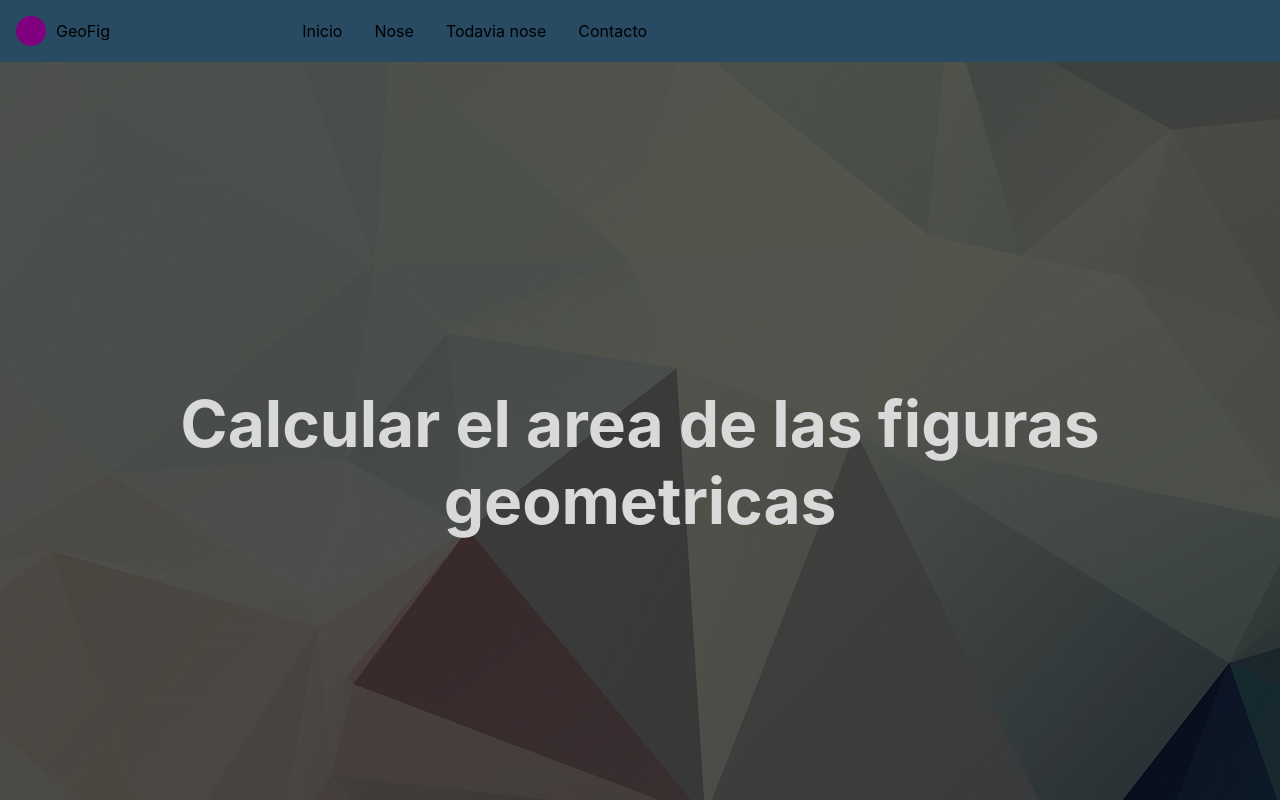
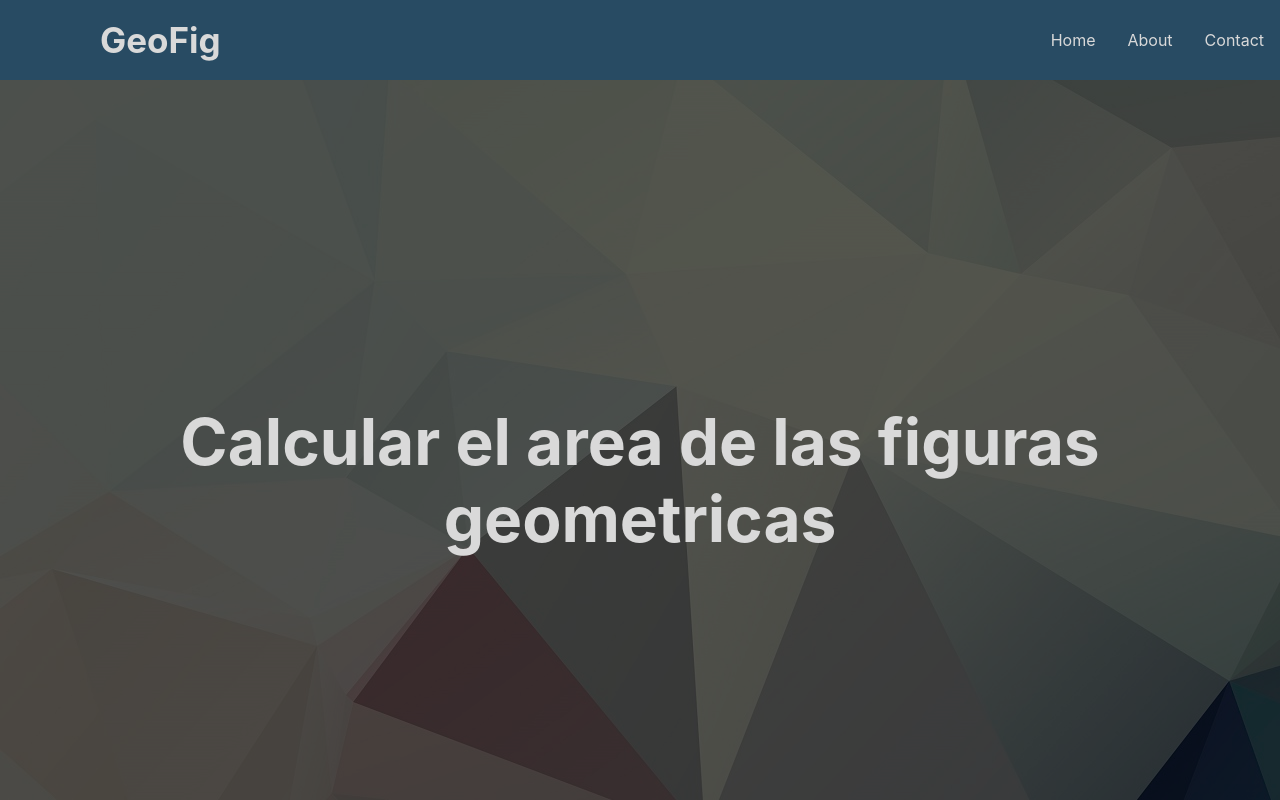
Before and after one commit to KeuryLendof/GeoFig, a React (Create React App) app: page / in a window 1280 px wide. Shown: the top 800 px of the page. Built offline with nearby package versions, Linux system fonts and the light colour scheme.

Commit message:
Header 100%

```diff
--- a/src/App.css
+++ b/src/App.css
@@ -1,85 +1,3 @@
-/*Header*/
-
-.contenedorHeader{
-  /* padding: 1rem; */
-  background: #284b63;
-}
-
-header{
-  display: flex;
-  justify-content: space-between;
-  padding: 16px;
-  max-width: 1024px;
-}
-
-header ul{
-  list-style: none;
-  padding: 0%;
-  margin: 0%;
-  display: flex;
-  flex-direction: column;
-}
-header ul li a{
-  padding: 0 16px;
-}
-header p{
-  margin: 0%;
-}
-
-
-.logo{
-  display: flex;
-  align-items: center;
-}
-
-nav{
-  position: fixed;
-  background: tomato;
-  display: flex;
-  align-items: center;
-  top: 0;
-  left: 0;
-  transform: translateX(-100%);
-}
-
-
-.circulo{
-  width: 30px;
-  height: 30px;
-  background: purple;
-  border-radius: 50%;
-  margin-right: 10px;
-}
-
-.boton{
-  /* background: none;
-  border: none; */
-}
-.boton .linea{
-  height: 4px;
-  width: 20px;
-  background: #000;
-  margin: 5px 0;
-}
-
-@media (min-width: 768px){
-  .boton{
-    display: none;
-  }
-  nav{
-    display: flex;
-    align-items: center;
-    background: #284b63;
-    position: inherit;
-  }
-  header ul{
-    flex-direction: row;
-  }
-}
-
-/*Fin header*/
-
-
 .titulares{
   padding: 1rem;
   background-color: #284b63;
--- a/src/App.js
+++ b/src/App.js
@@ -1,5 +1,5 @@
 import './App.css';
-import Header from './componentes/Header';
+import Header from './componentes/Header/Header';
 import Principal from './componentes/Principal';
 import Footer from './componentes/Footer';
 
--- a/src/componentes/Header.js
+++ /dev/null
@@ -1,33 +0,0 @@
-import "../App.css"
-
-
-function Header(){
-
-    return(
-        <div className="contenedorHeader">
-            <header>
-                <div className="logo">
-                    <div className="circulo">
-
-                    </div>
-                    <p>GeoFig</p>
-                </div>
-                <nav>
-                    <ul>
-                        <li><a>Inicio</a></li>
-                        <li><a>Nose</a></li>
-                        <li><a>Todavia nose</a></li>
-                        <li><a>Contacto</a></li>
-                    </ul>
-                </nav>
-                <button className="boton">
-                    <div className="linea"></div>
-                    <div className="linea"></div>
-                    <div className="linea"></div>
-                </button>
-            </header>
-        </div>
-    )
-}
-
-export default Header;
--- /dev/null
+++ b/src/componentes/Header/Header.css
@@ -0,0 +1,89 @@
+header{
+    display: flex;
+    position: relative;
+    justify-content: space-between;
+    align-items: center;
+    background-color: #284b63;
+    color: #d9d9d9;
+    /* padding: 1rem; */
+}
+
+.brand-title {
+  font-size: 35px;
+  line-height: 80px;
+  padding: 0 100px;
+  font-weight: bold;
+}
+
+.navbar-links {
+    height: 100%;
+}
+
+.navbar-links ul {
+    display: flex;
+    margin: 0;
+    padding: 0;
+}
+
+.navbar-links li {
+    list-style: none;
+}
+
+.navbar-links li a {
+    display: block;
+    text-decoration: none;
+    color: #d9d9d9;
+    padding: 1rem;
+}
+
+.toggle-button {
+    position: absolute;
+    top: 0.75rem;
+    right: 1rem;
+    display: none;
+    flex-direction: column;
+    justify-content: space-between;
+    width: 30px;
+    height: 21px;
+    margin-top: 18px;
+}
+
+.toggle-button .bar {
+    height: 3px;
+    width: 100%;
+    background-color: white;
+    border-radius: 10px;
+}
+
+@media (max-width: 800px) {
+    header {
+        flex-direction: column;
+        align-items: flex-start;
+    }
+
+    .toggle-button {
+        display: flex;
+    }
+
+    .navbar-links {
+        display: none;
+        width: 100%;
+    }
+
+    .navbar-links ul {
+        width: 100%;
+        flex-direction: column;
+    }
+
+    .navbar-links ul li {
+        text-align: center;
+    }
+
+    .navbar-links ul li a {
+        padding: .5rem 1rem;
+    }
+
+    .navbar-links.active {
+        display: flex;
+    }
+}
--- /dev/null
+++ b/src/componentes/Header/Header.js
@@ -0,0 +1,42 @@
+import { Component } from 'react'
+import "./Header.css"
+
+
+class Header extends Component{
+
+
+    componentDidMount(){
+        const toggleButton = document.getElementsByClassName('toggle-button')[0]
+        const navbarLinks = document.getElementsByClassName('navbar-links')[0]
+
+        toggleButton.addEventListener('click', () => {
+            navbarLinks.classList.toggle('active')
+        })
+    }
+
+    render(){
+        return(
+            <div className="contenedorHeader">
+                <header>
+                    <div class="brand-title">GeoFig</div>
+                    <a href="#" class="toggle-button">
+                    <span class="bar"></span>
+                    <span class="bar"></span>
+                    <span class="bar"></span>
+                    </a>
+                    <div class="navbar-links">
+                        <ul>
+                            <li><a href="#">Home</a></li>
+                            <li><a href="#">About</a></li>
+                            <li><a href="#">Contact</a></li>
+                        </ul>
+                    </div>
+                </header>
+            </div>
+        )
+    }
+
+
+}
+
+export default Header;
```
